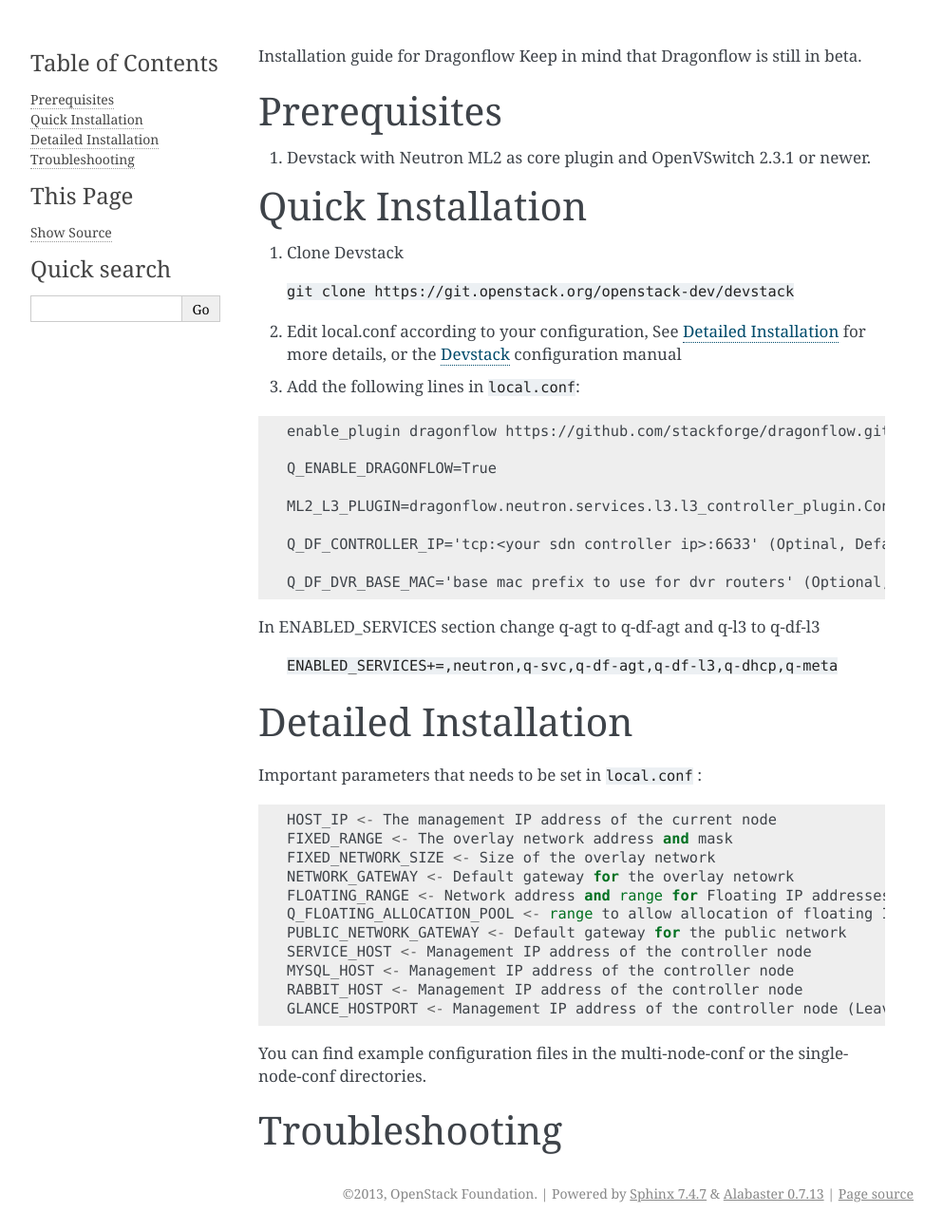
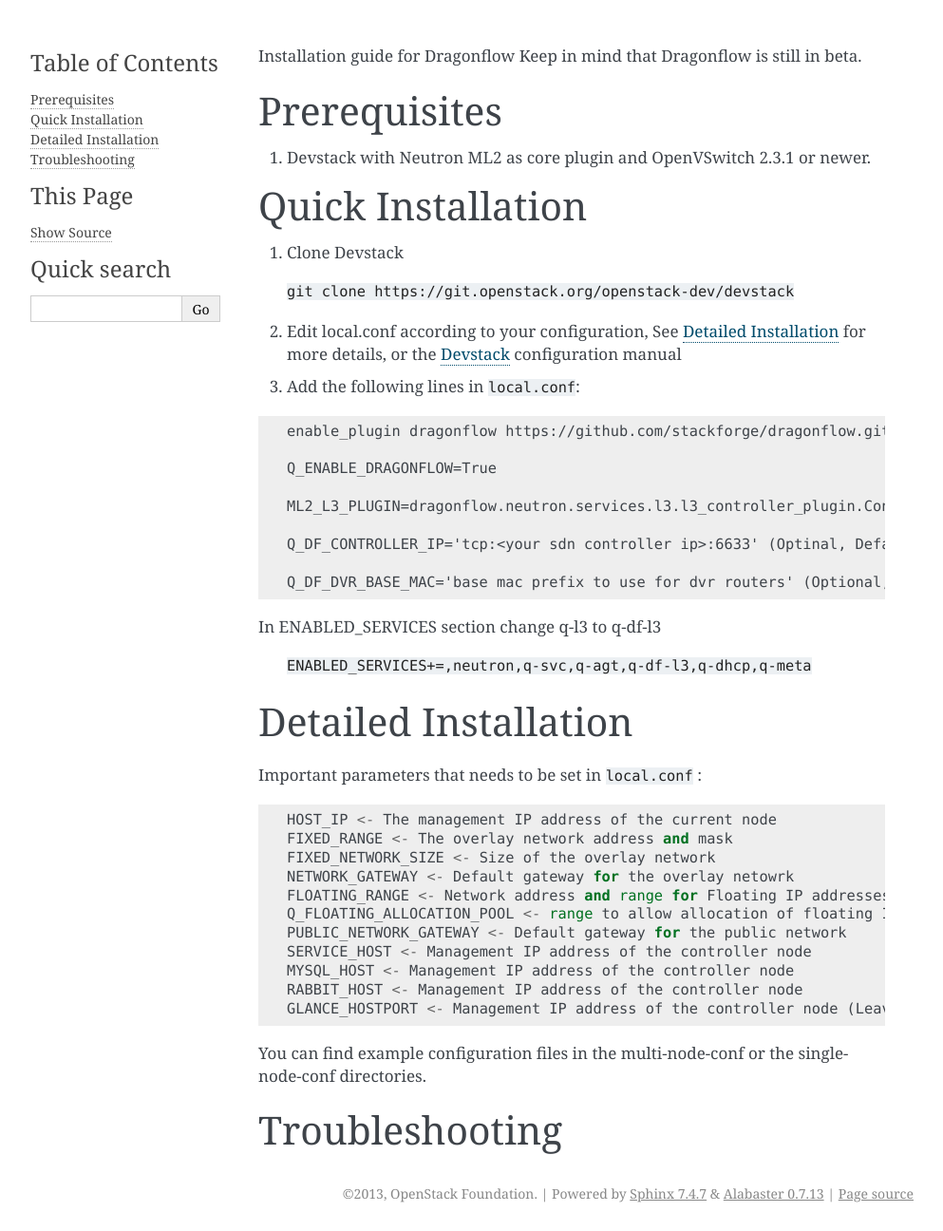
Before and after one commit to openstack-archive/dragonflow, a Sphinx documentation site: the page built from doc/source/readme.rst, in a window 1280 px wide. Shown: the whole page at 95% size, without its empty margins (148-1141 px from the left). Built offline with Sphinx 7.4.7, drawn with Linux system fonts in a browser that asks for light colours.

Commit message:
Fix DHCP tag of 4095
Dragonflow was running the L2 agent in the end of the process
how ever the order matters.
This patch introduce a less intrusive approach of running the
dragonflow agent without changing the devstack order

Change-Id: I4aabe3e9869d166705f98c12fbb982a65d26490a
Closes-Bug: #1451405

```diff
--- a/doc/source/multi-node-conf/compute_node_local.conf
+++ b/doc/source/multi-node-conf/compute_node_local.conf
@@ -23,7 +23,7 @@
 RABBIT_HOST=10.100.100.4
 GLANCE_HOSTPORT=10.100.100.4:9292
 
-ENABLED_SERVICES=n-cpu,rabbit,neutron,q-df-agt,g-api,n-novnc,n-cauth
+ENABLED_SERVICES=n-cpu,rabbit,neutron,q-agt,g-api,n-novnc,n-cauth
 Q_PLUGIN=ml2
 Q_ML2_TENANT_NETWORK_TYPE=vxlan
 Q_ML2_PLUGIN_TYPE_DRIVERS=vxlan
--- a/doc/source/multi-node-conf/controller_node_local.conf
+++ b/doc/source/multi-node-conf/controller_node_local.conf
@@ -28,7 +28,7 @@
 
 ENABLED_SERVICES=rabbit,mysql,key
 ENABLED_SERVICES+=,n-cpu,n-api,n-crt,n-obj,n-cond,n-sch,n-novnc,n-cauth
-ENABLED_SERVICES+=,neutron,q-svc,q-df-l3,q-df-agt,q-dhcp,q-meta
+ENABLED_SERVICES+=,neutron,q-svc,q-df-l3,q-agt,q-dhcp,q-meta
 ENABLED_SERVICES+=,cinder,g-api,g-reg
 ENABLED_SERVICES+=,c-api,c-vol,c-sch,c-bak,horizon
 #LIBS_FROM_GIT=python-neutronclient
--- a/doc/source/readme.rst
+++ b/doc/source/readme.rst
@@ -31,9 +31,9 @@
 
    Q_DF_DVR_BASE_MAC='base mac prefix to use for dvr routers' (Optional, Default == FA:16:3F:00:00:00)
 
-In ENABLED_SERVICES section change q-agt to q-df-agt and q-l3 to q-df-l3
+In ENABLED_SERVICES section change q-l3 to q-df-l3
 
-   ``ENABLED_SERVICES+=,neutron,q-svc,q-df-agt,q-df-l3,q-dhcp,q-meta``
+   ``ENABLED_SERVICES+=,neutron,q-svc,q-agt,q-df-l3,q-dhcp,q-meta``
 
 
 Detailed Installation
--- a/doc/source/single-node-conf/local.conf
+++ b/doc/source/single-node-conf/local.conf
@@ -28,7 +28,7 @@
 
 ENABLED_SERVICES=rabbit,mysql,key
 ENABLED_SERVICES+=,n-cpu,n-api,n-crt,n-obj,n-cond,n-sch,n-novnc,n-cauth
-ENABLED_SERVICES+=,neutron,q-svc,q-df-l3,q-df-agt,q-dhcp,q-meta
+ENABLED_SERVICES+=,neutron,q-svc,q-df-l3,q-agt,q-dhcp,q-meta
 ENABLED_SERVICES+=,cinder,g-api,g-reg
 ENABLED_SERVICES+=,c-api,c-vol,c-sch,c-bak,horizon
 #LIBS_FROM_GIT=python-neutronclient
```
Also changed, not shown: 1 other file.
